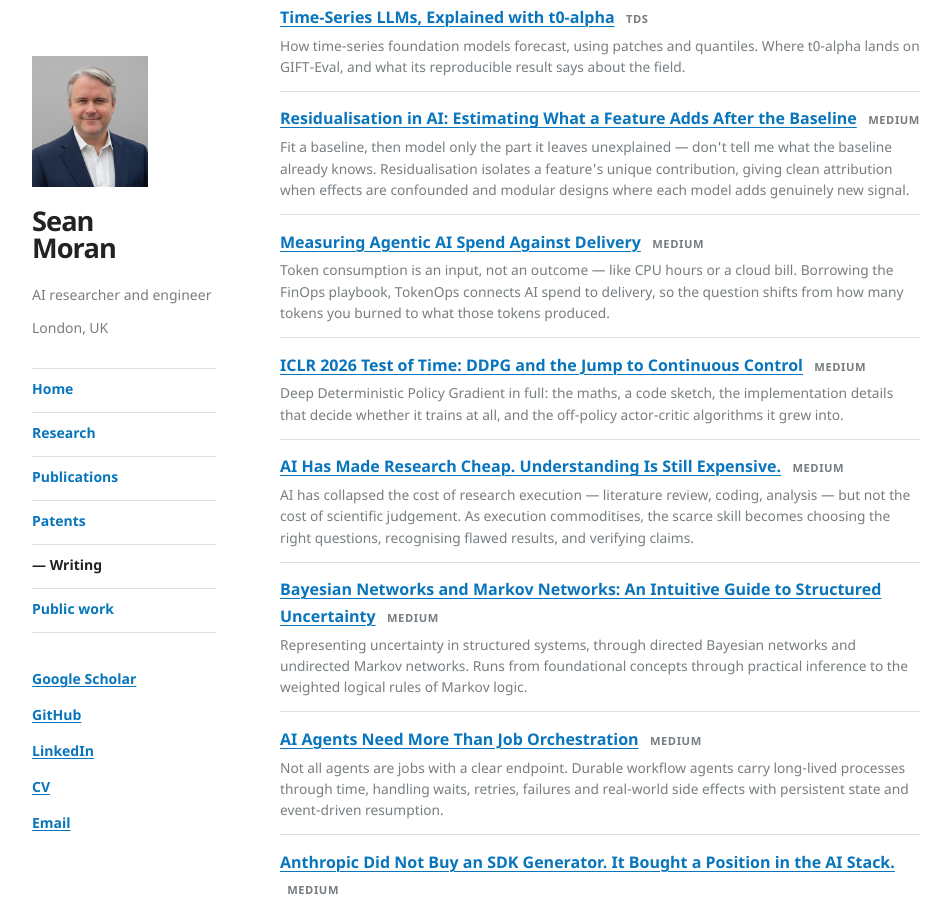
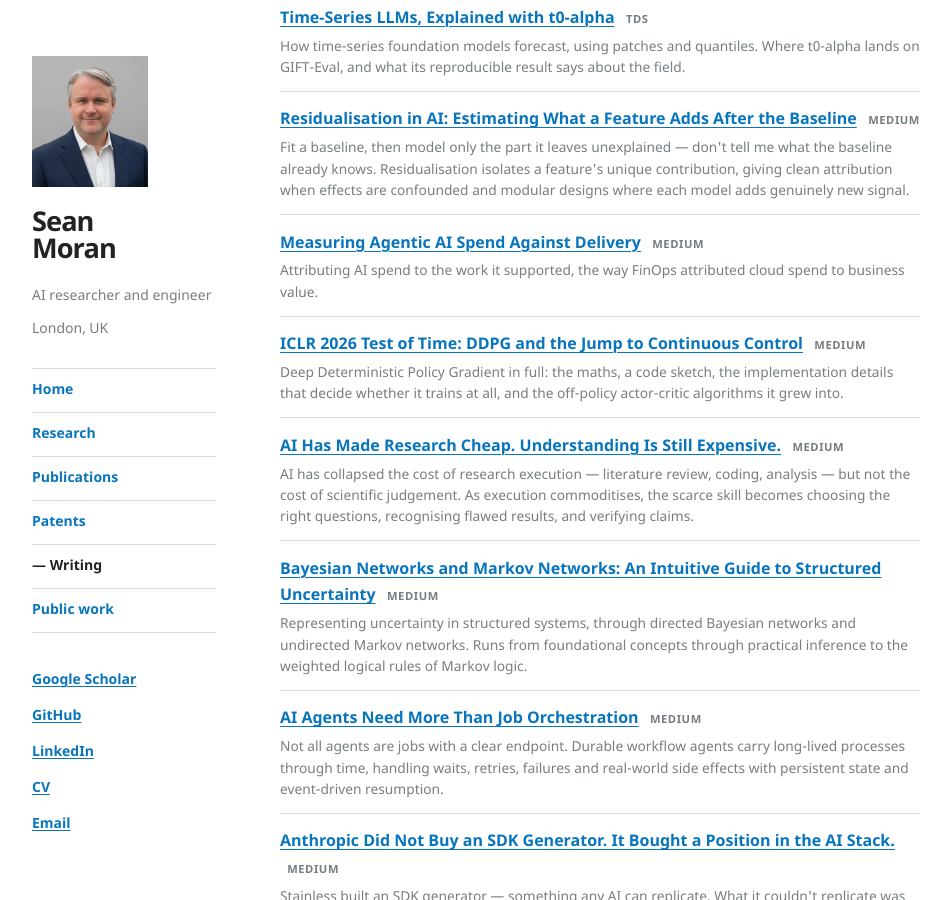
Before and after one commit to sjmoran/sjmoran.github.io, a Jekyll site: the page built from writing.md, in a window 1280 px wide and 900 px high, scrolled down 809 px. Shown: the whole window, without its empty margins (144-1095 px from the left). Built offline with Jekyll 4.4.1, drawn with Linux system fonts in a browser that asks for light colours.

Commit message:
Use published subtitle as blurb for agentic AI spend article
Co-Authored-By: Claude Opus 5.5 <noreply@anthropic.com>
Claude-Session: https://claude.ai/code/session_01TKsS4ynA17GPnaqqyaZG8J

```diff
--- a/_includes/writing.html
+++ b/_includes/writing.html
@@ -72,7 +72,7 @@
       <div class="writing-meta">
         <a href="https://medium.com/towards-artificial-intelligence/tokenops-ai-token-spend-is-infrastructure-not-impact-8fefadd99574" target="_blank" rel="noopener">Measuring Agentic AI Spend Against Delivery</a>
         <span class="badge badge-medium">Medium</span>
-        <p class="writing-blurb">Token consumption is an input, not an outcome — like CPU hours or a cloud bill. Borrowing the FinOps playbook, TokenOps connects AI spend to delivery, so the question shifts from how many tokens you burned to what those tokens produced.</p>
+        <p class="writing-blurb">Attributing AI spend to the work it supported, the way FinOps attributed cloud spend to business value.</p>
       </div>
     </li>
     <li>
```
